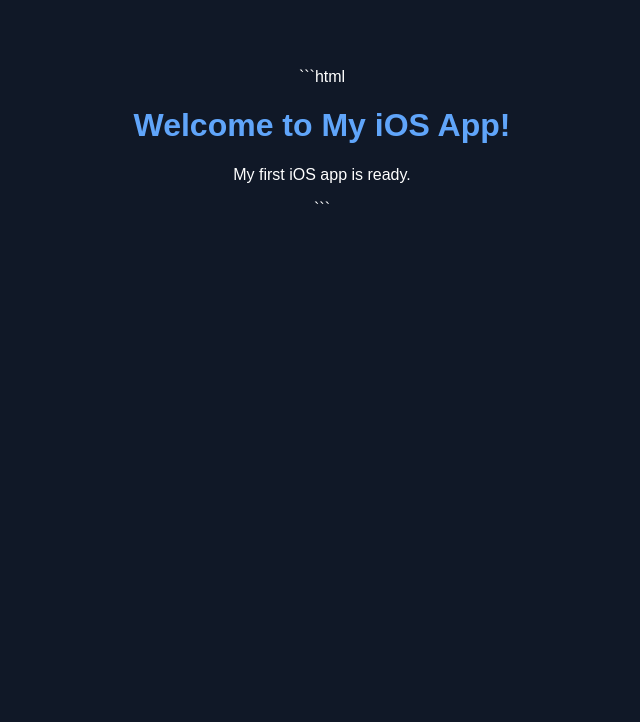
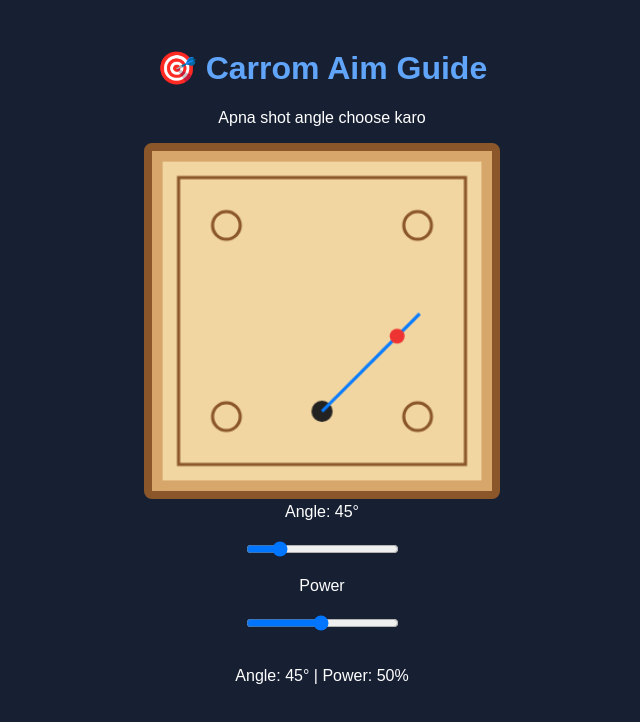
Before and after one commit to sanubsty15-collab/my-ios-ap, a website: page index.html in a window 1280 px wide. Shown: the whole page, without its empty margins (318-958 px from the left). Drawn offline with Linux system fonts and the light colour scheme.

Commit message:
Update index.html

````diff
--- a/index.html
+++ b/index.html
@@ -1,23 +1,49 @@
-```html
 <!DOCTYPE html>
-<html>
+
+<html lang="en">
 <head>
 <meta name="viewport" content="width=device-width, initial-scale=1">
-<title>My iOS App</title>
+<title>Carrom Aim Guide</title>
 <style>
-body {
-  background: #101827;
-  color: white;
-  font-family: Arial, sans-serif;
-  text-align: center;
-  padding: 60px 20px;
-}
-h1 { color: #60a5fa; }
+body{background:#172033;color:white;font-family:Arial;text-align:center;padding:20px}
+h1{color:#60a5fa}
+input,button{padding:12px;margin:8px;border-radius:8px;font-size:16px}
+button{background:#60a5fa;border:0}
+canvas{width:100%;max-width:340px;background:#d7a66b;border:8px solid #8b572a;border-radius:8px}
 </style>
 </head>
 <body>
-<h1>Welcome to My iOS App!</h1>
-<p>My first iOS app is ready.</p>
+<h1>🎯 Carrom Aim Guide</h1>
+<p>Apna shot angle choose karo</p>
+<canvas id="board" width="320" height="320"></canvas>
+<br>
+<label>Angle: <span id="val">45</span>°</label><br>
+<input id="angle" type="range" min="0" max="360" value="45">
+<br>
+<label>Power</label><br>
+<input id="power" type="range" min="1" max="100" value="50">
+<p id="info">Angle: 45° | Power: 50%</p>
+<script>
+const c=document.getElementById('board');
+const x=c.getContext('2d');
+function draw(){
+ x.clearRect(0,0,320,320);
+ x.fillStyle='#f2d6a2';x.fillRect(10,10,300,300);
+ x.strokeStyle='#8b572a';x.lineWidth=3;x.strokeRect(25,25,270,270);
+ [[70,70],[250,70],[70,250],[250,250]].forEach(([a,b])=>{
+  x.beginPath();x.arc(a,b,13,0,Math.PI*2);x.stroke();
+ });
+ x.fillStyle='#222';x.beginPath();x.arc(160,245,10,0,7);x.fill();
+ let a=Number(document.getElementById('angle').value)*Math.PI/180;
+ x.strokeStyle='#087cff';x.lineWidth=3;x.beginPath();
+ x.moveTo(160,245);x.lineTo(160+130*Math.cos(a),245-130*Math.sin(a));x.stroke();
+ x.fillStyle='#e33';x.beginPath();x.arc(160+100*Math.cos(a),245-100*Math.sin(a),7,0,7);x.fill();
+ document.getElementById('val').textContent=document.getElementById('angle').value;
+ document.getElementById('info').textContent='Angle: '+document.getElementById('angle').value+'° | Power: '+document.getElementById('power').value+'%';
+}
+document.getElementById('angle').oninput=draw;
+document.getElementById('power').oninput=draw;
+draw();
+</script>
 </body>
 </html>
-```
````
